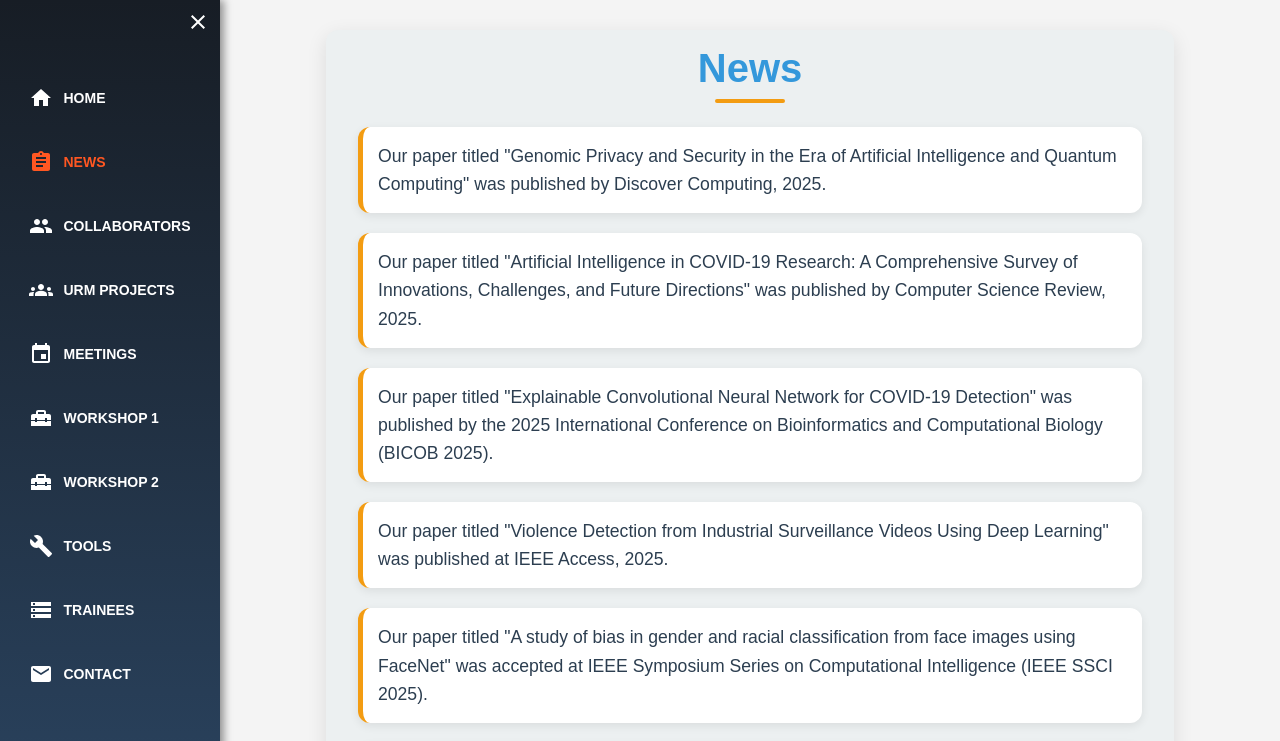
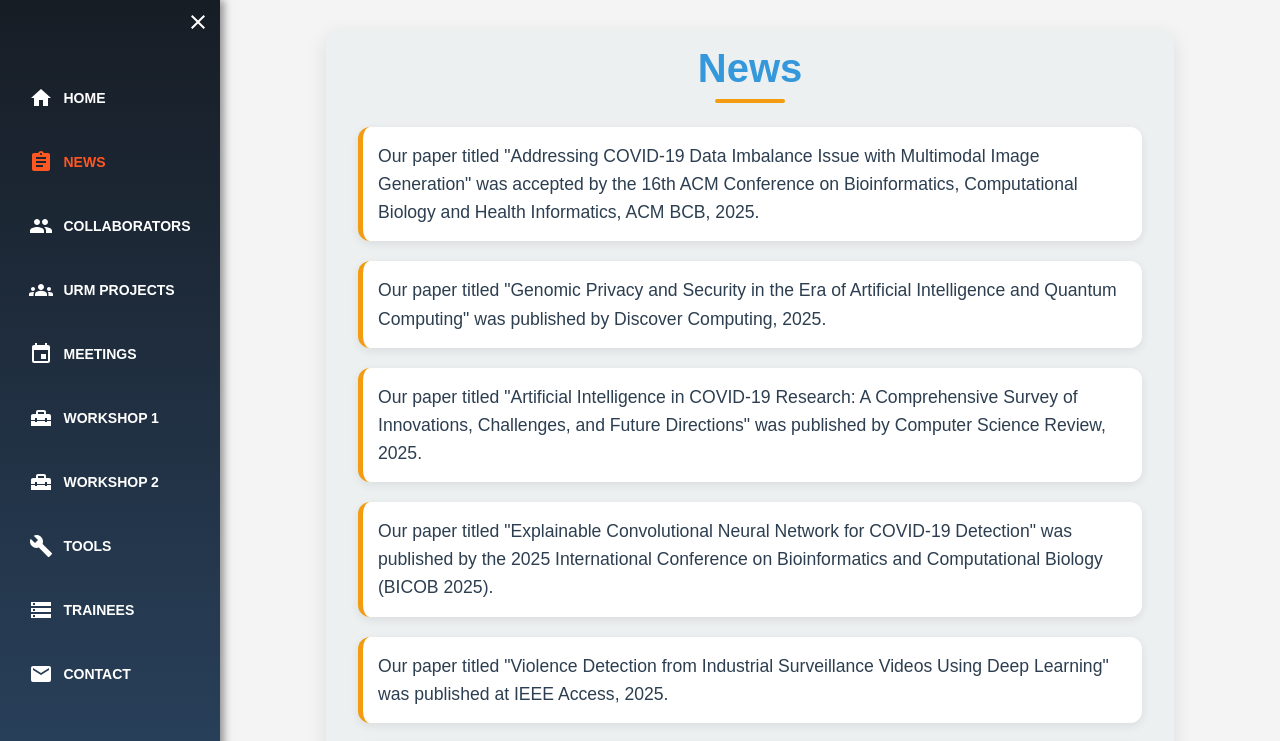
Before and after one commit to Bio-AI-Lab/research-website, a React (Create React App) app: page /#/news in a window 1280 px wide. Shown: the top 741 px of the page. Built offline with nearby package versions, Linux system fonts and the light colour scheme.

Commit message:
new-commit

```diff
--- a/src/components/NewsPage.jsx
+++ b/src/components/NewsPage.jsx
@@ -63,6 +63,7 @@ import React, { useEffect } from "react";
 import "./NewsPage.scss";
 
 const news = [
+  `Our paper titled "Addressing COVID-19 Data Imbalance Issue with Multimodal Image Generation" was accepted by the 16th ACM Conference on Bioinformatics, Computational Biology and Health Informatics, ACM BCB, 2025.`,
   `Our paper titled "Genomic Privacy and Security in the Era of Artificial Intelligence and Quantum Computing" was published by Discover Computing, 2025.`,
   `Our paper titled "Artificial Intelligence in COVID-19 Research: A Comprehensive Survey of Innovations, Challenges, and Future Directions" was published by Computer Science Review, 2025.`,
   `Our paper titled "Explainable Convolutional Neural Network for COVID-19 Detection" was published by the 2025 International Conference on Bioinformatics and Computational Biology (BICOB 2025).`,
```
Also changed, not shown: 2 other files (tests, documents, lock files or other folders).
